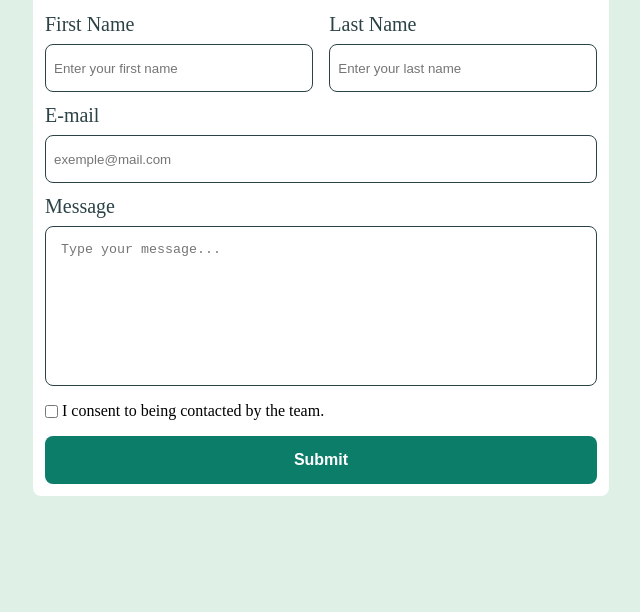
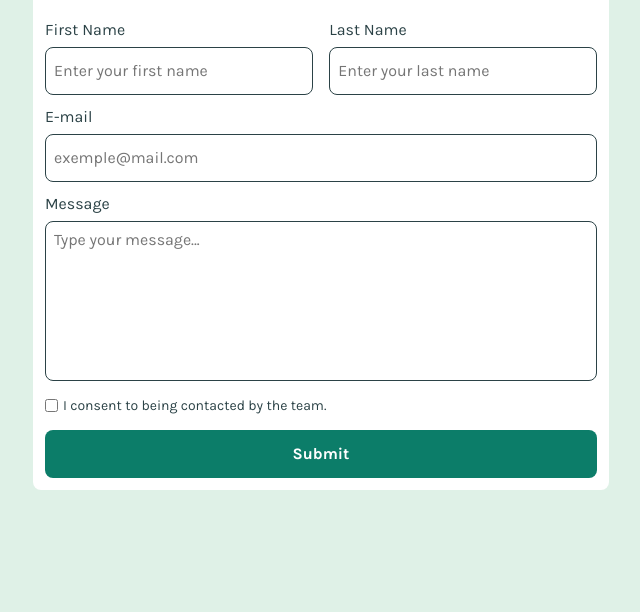
Before and after one commit to livmrb/workshopFrontend, a plain HTML site: page index.html in a window 1280 px wide. Shown: the part 188-800 px from the top of the page, without its empty margins (319-959 px from the left). Drawn offline with Linux system fonts and the light colour scheme.

Commit message:
fix: font-size do label-term

```diff
--- a/index.html
+++ b/index.html
@@ -3,13 +3,18 @@
 <head>
     <meta charset="UTF-8">
     <meta name="viewport" content="width=device-width, initial-scale=1.0">
+    <link rel="preconnect" href="https://fonts.googleapis.com" />
+    <link rel="preconnect" href="https://fonts.gstatic.com" crossorigin />
+    <link
+      href="https://fonts.googleapis.com/css2?family=Karla:ital,wght@0,200..800;1,200..800&display=swap"
+      rel="stylesheet"/>
     <link rel="stylesheet" href="styles/reset.css">
     <link rel="stylesheet" href="styles/global.css">
     <title>Contact form</title>
 </head>
 <body>
     <main>
-        <h1 id="titulo">Contact Us</h1>
+        <h1 id="title">Contact Us</h1>
         <form>
             <div>
                 <div class="div-label">
@@ -29,8 +34,8 @@
             <textarea class="textarea" name="message" id="message" placeholder="Type your message..."></textarea>
 
             <div id="term-container">
-                <input type="checkbox" id="term" name="term" >
-                <label for="term" class="label-term">
+                <input type="checkbox" id="label-term" name="label-term" >
+                <label for="label-term" class="label-term">
                     I consent to being contacted by the team.
                 </label>
             </div>
--- a/styles/global.css
+++ b/styles/global.css
@@ -14,7 +14,7 @@ body {
 }
 
 main {
-    width: 85%;
+    width: 95%;
     background-color: var(--white);
     margin: 24px 0;
     padding: 12px;
@@ -42,7 +42,7 @@ form > div {
 .label {
     width: 100%;
     font-weight: 400;
-    font-size: 20px;
+    font-size: 16px;
     color: var(--grey-900);
     margin-top: 12px;
 }
@@ -54,6 +54,7 @@ form > div {
     border: 1px solid var(--grey-900);
     border-radius: 8px;
     padding: 0 8px;
+    font-size: 16px;
 }
 
 .input ::placeholder {
@@ -65,9 +66,10 @@ form > div {
     width: 100%;
     min-height: 160px;
     margin-top: 8px;
-    padding: 15px;
     border-radius: 8px;
     border: 1px solid var(--grey-900);
+    padding: 8px;
+    font-size: 16px;
     resize: none;
 }
 
@@ -76,17 +78,18 @@ form > div {
     flex-direction: row;
     align-items: center;
     justify-content: flex-start;
-    gap: 4px;
+    gap: 5px;
     margin-top: 16px;
 }
 
-#label-term {
-    font-size: 12px;
+.label-term {
+    font-size: 14px;
     margin-top: 0;
+    color: var(--grey-900);
 }
 
 #btn {
-    width: 100;
+    width: 100%;
     height: 48px;
     margin-top: 16px;
     background-color: var(--green-600);
--- a/styles/reset.css
+++ b/styles/reset.css
@@ -5,6 +5,7 @@
   padding: 0;
   text-decoration: none;
   list-style: none;
+  font-family: "Karla", sans-serif;
 }
 
 button {
```
